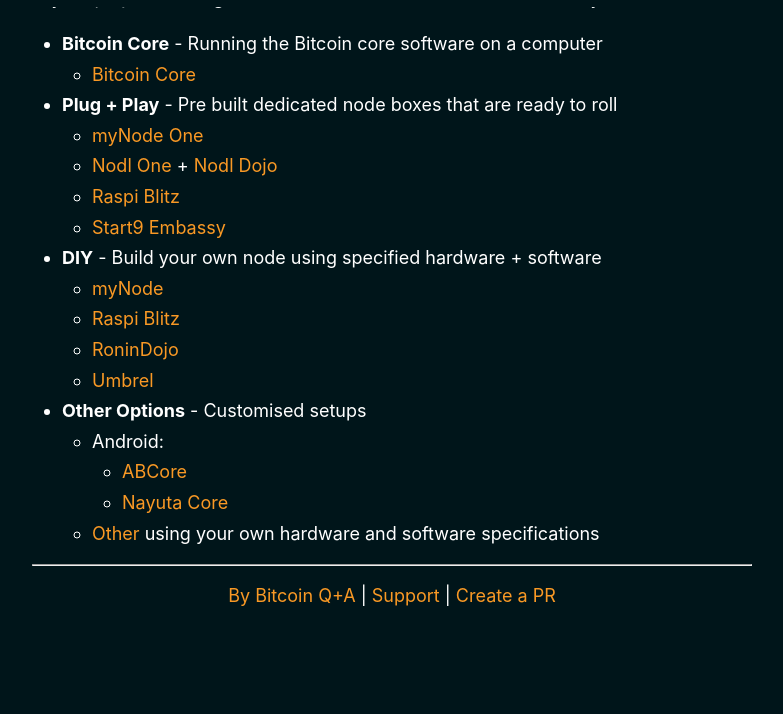
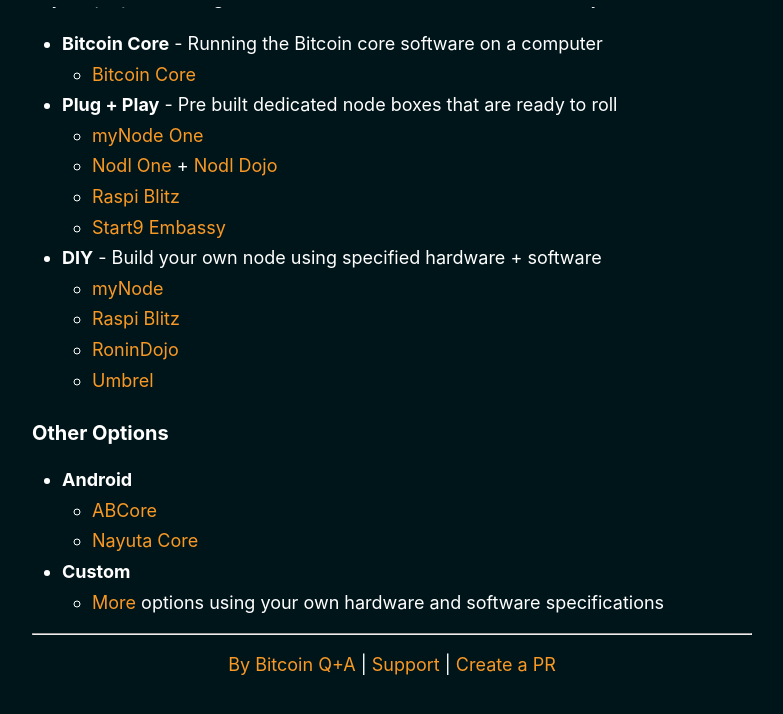
Before and after one commit to BitcoinQnA/node-guide, a Jekyll site: the page built from _pages/home.md, in a window 1280 px wide and 900 px high, scrolled down 1167 px. Shown: the top 714 px of the window, without its empty margins (248-1031 px from the left). Built offline with Jekyll 4.4.1, drawn with Linux system fonts in a browser that asks for light colours.

Commit message:
Update home.md

```diff
--- a/_pages/home.md
+++ b/_pages/home.md
@@ -46,12 +46,14 @@
     - [RoninDojo](https://wiki.ronindojo.io/)
     - [Umbrel](https://getumbrel.com/#start)
 
--  **Other Options** - Customised setups
-    - Android:
-      - [ABCore](https://github.com/greenaddress/abcore)
-      - [Nayuta Core](https://nayuta.co/core/)
-    - [Other](/other) using your own hardware and software specifications
+### Other Options
 
+- **Android**
+  - [ABCore](https://github.com/greenaddress/abcore)
+  - [Nayuta Core](https://nayuta.co/core/)
+
+- **Custom**
+  - [More](/other) options using your own hardware and software specifications
 
 
 ***
```
